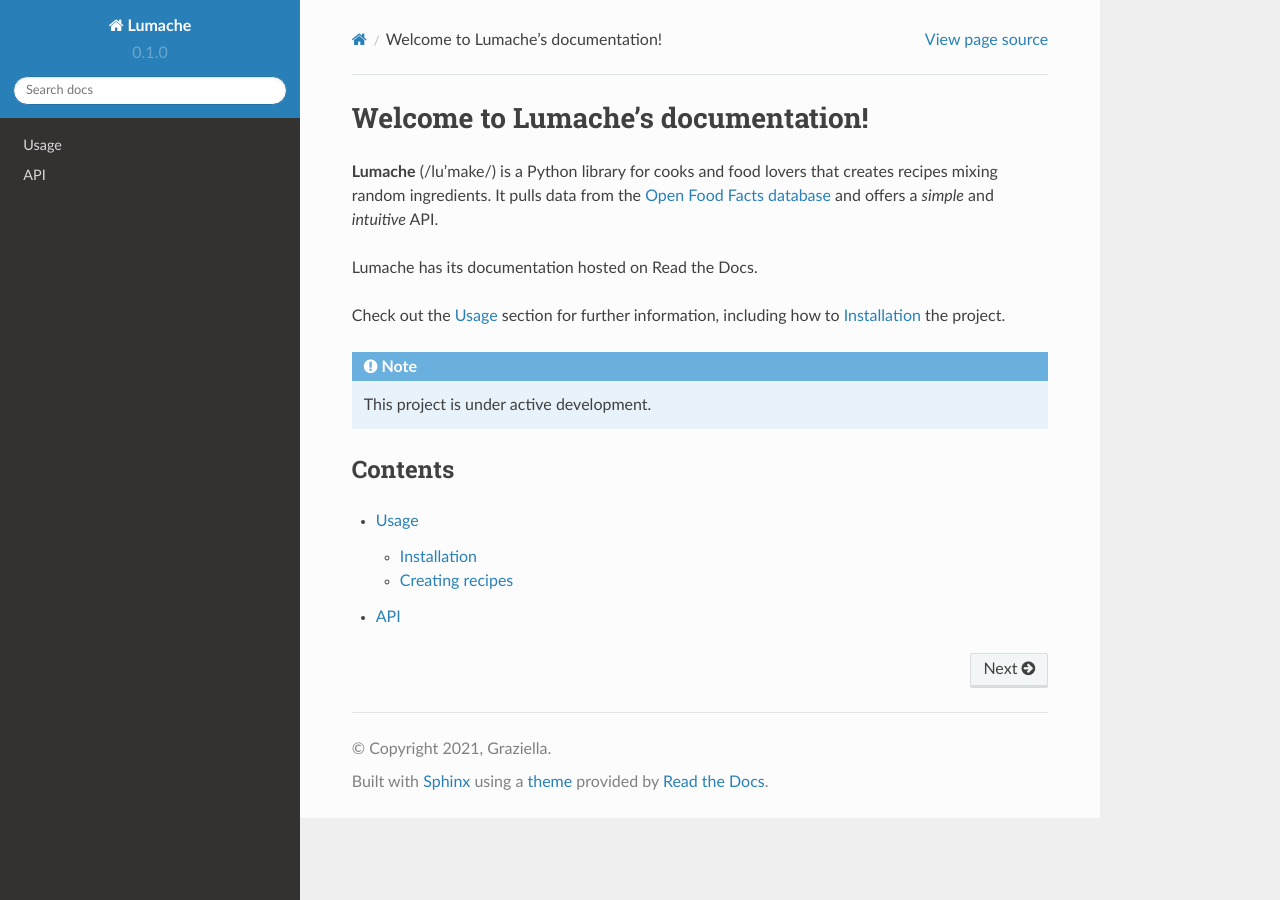
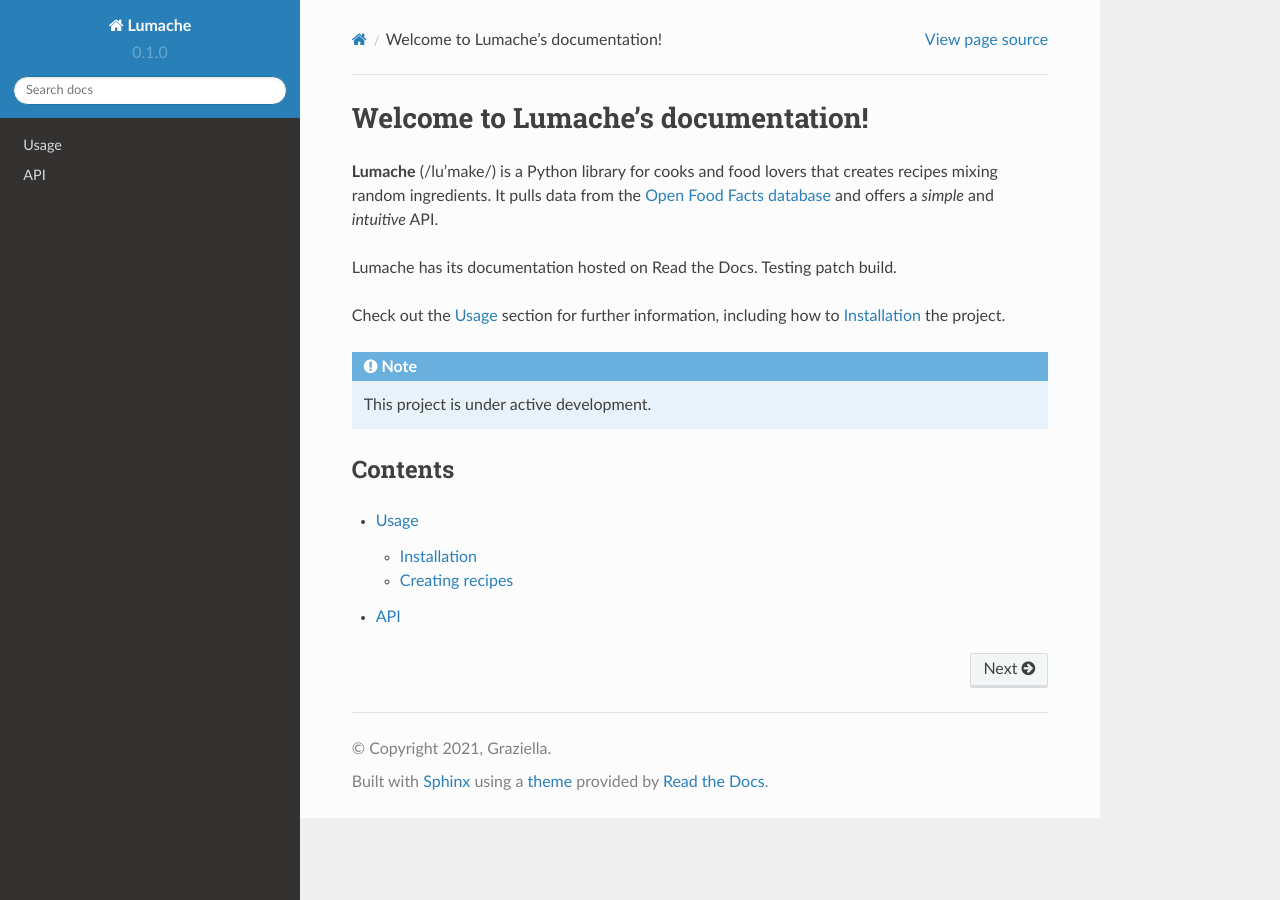
Before and after one commit to ztnel/rtd-tutorial, a Sphinx documentation site: the page built from docs/source/index.rst, in a window 1280 px wide. Built offline with Sphinx 7.4.7 and the Read the Docs theme 2.0.0, drawn with Linux system fonts in a browser that asks for light colours.

Commit message:
Update index.rst

```diff
--- a/docs/source/index.rst
+++ b/docs/source/index.rst
@@ -6,7 +6,7 @@ that creates recipes mixing random ingredients.
 It pulls data from the `Open Food Facts database <https://world.openfoodfacts.org/>`_
 and offers a *simple* and *intuitive* API.
 
-Lumache has its documentation hosted on Read the Docs.
+Lumache has its documentation hosted on Read the Docs. Testing patch build.
 
 Check out the :doc:`usage` section for further information, including
 how to :ref:`installation` the project.
```
